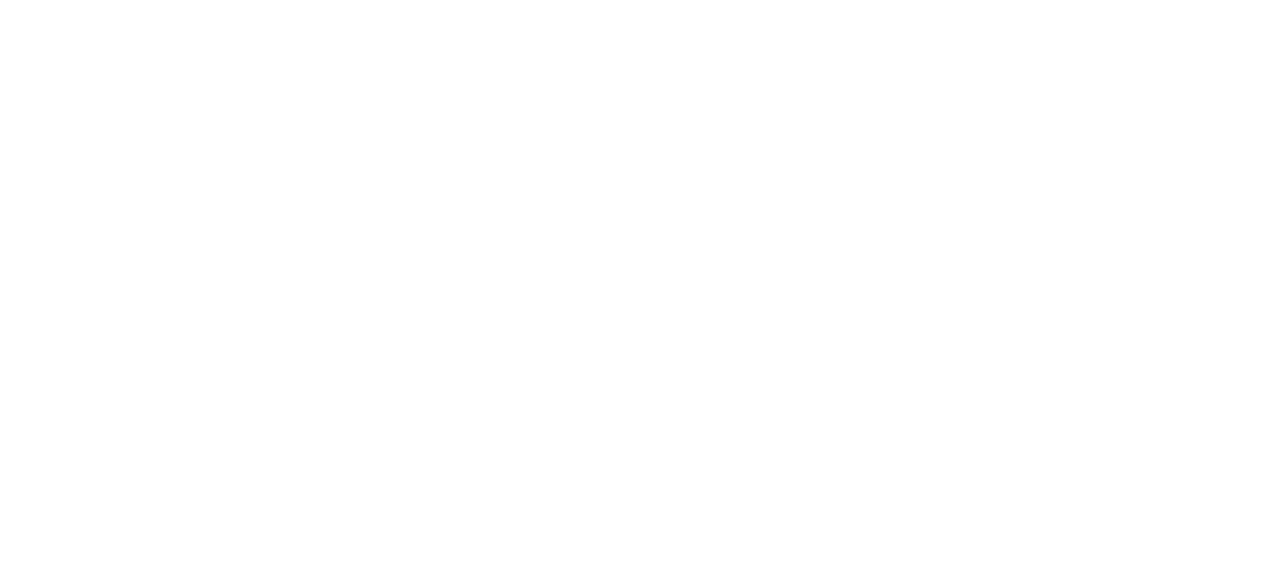
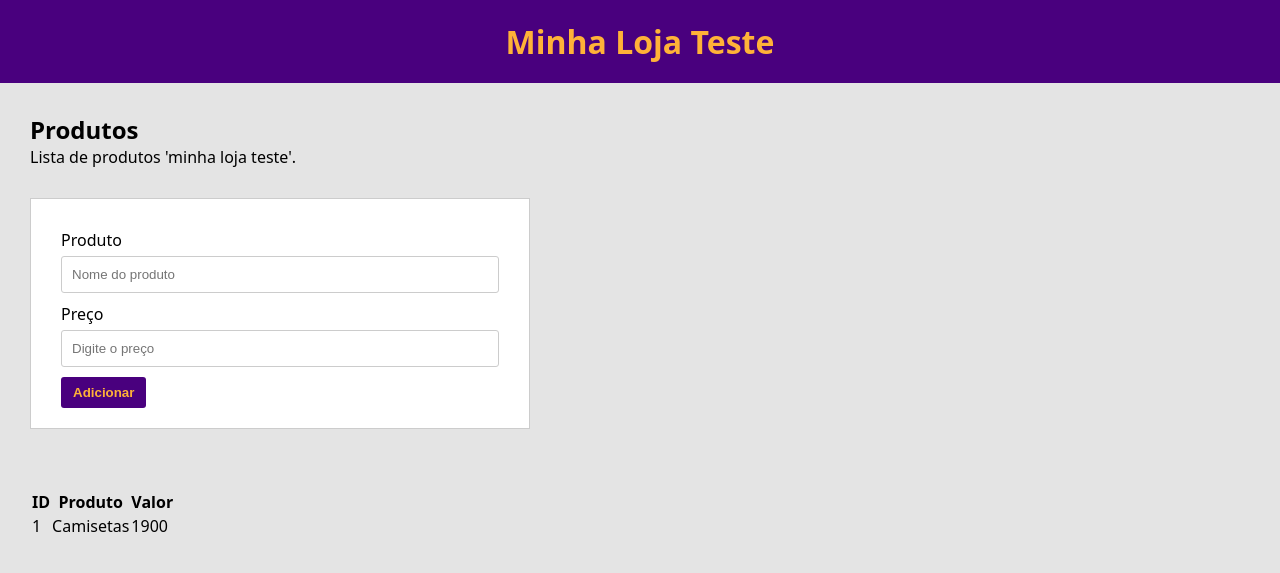
Before and after one commit to KevinPresley13/cadastro_de_produtos, a plain HTML site: page index.html in a window 1280 px wide. Drawn offline with Linux system fonts and the light colour scheme; a web font is replaced by a local one.

Commit message:
estrutura base

```diff
--- a/css/style.css
+++ b/css/style.css
@@ -0,0 +1,51 @@
+*{
+    margin: 0;
+    padding: 0;
+    box-sizing: border-box;
+}
+body{
+    background-color: #e4e4e4;
+    font-family: 'Noto Sans', sans-serif;
+}
+header{
+    background-color: #49007e;
+    padding: 20px;
+    text-align: center;
+    color: #ffb238;
+}
+section{
+    padding: 30px;
+}
+.card{
+    max-width: 500px;
+    margin-top: 30px;
+    background-color: #fff;
+    border: 1px solid #ccc;
+    padding: 20px 30px;
+}
+.card input{
+    padding: 10px;
+    border: 1px solid #ccc;
+    outline: none;
+    border-radius: 3px;
+}
+.lineInput{
+    display: grid;
+    row-gap: 5px;
+    margin-top: 10px;
+}
+.card button{
+    padding: 5px 10px;
+    margin-top: 10px;
+    border: none;
+    outline: none;
+    background-color: #49007e;
+    color: #ffb238;
+    font-weight: bold;
+    border-radius: 3px;
+    cursor: pointer;
+    padding: 8px 12px;
+}
+.card button:hover{
+    background-color: #260041;
+}
--- a/index.html
+++ b/index.html
@@ -6,11 +6,47 @@
     <meta name="viewport" content="width=device-width, initial-scale=1.0">
     <title>Cadastro de produtos</title>
     <link rel="stylesheet" href="./css/style.css">
+    <link rel="preconnect" href="https://fonts.googleapis.com">
+    <link rel="preconnect" href="https://fonts.gstatic.com" crossorigin>
+    <link href="https: //fonts.googleapis.com/css2? family= Noto+Sans:wght@400;600 & display=swap" rel="stylesheet">
 </head>
 <body>
-
-
-
+    <header>
+        <h1>Minha Loja Teste</h1>
+    </header>
+    <main>
+        <section>
+            <h2>Produtos</h2>
+            <p>Lista de produtos 'minha loja teste'.</p>
+            <div class="card">
+                <div class="lineInput">
+                    <label>Produto</label>
+                    <input type="text" id="produto" placeholder="Nome do produto">
+                </div>
+                <div class="lineInput">
+                    <label>Preço</label>
+                    <input type="text" id="preço" placeholder="Digite o preço">
+                </div>
+                <button>Adicionar</button>
+            </div>
+        </section>
+        <section>
+            <table>
+                <thead>
+                    <th>ID</th>
+                    <th>Produto</th>
+                    <th>Valor</th>
+                </thead>
+                <tbody>
+                    <tr>
+                        <td>1</td>
+                        <td>Camisetas</td>
+                        <td>1900</td>
+                    </tr>
+                </tbody>
+            </table>
+        </section>
+    </main>
     <script src="./script/script.js"></script>
 </body>
 </html>
```
